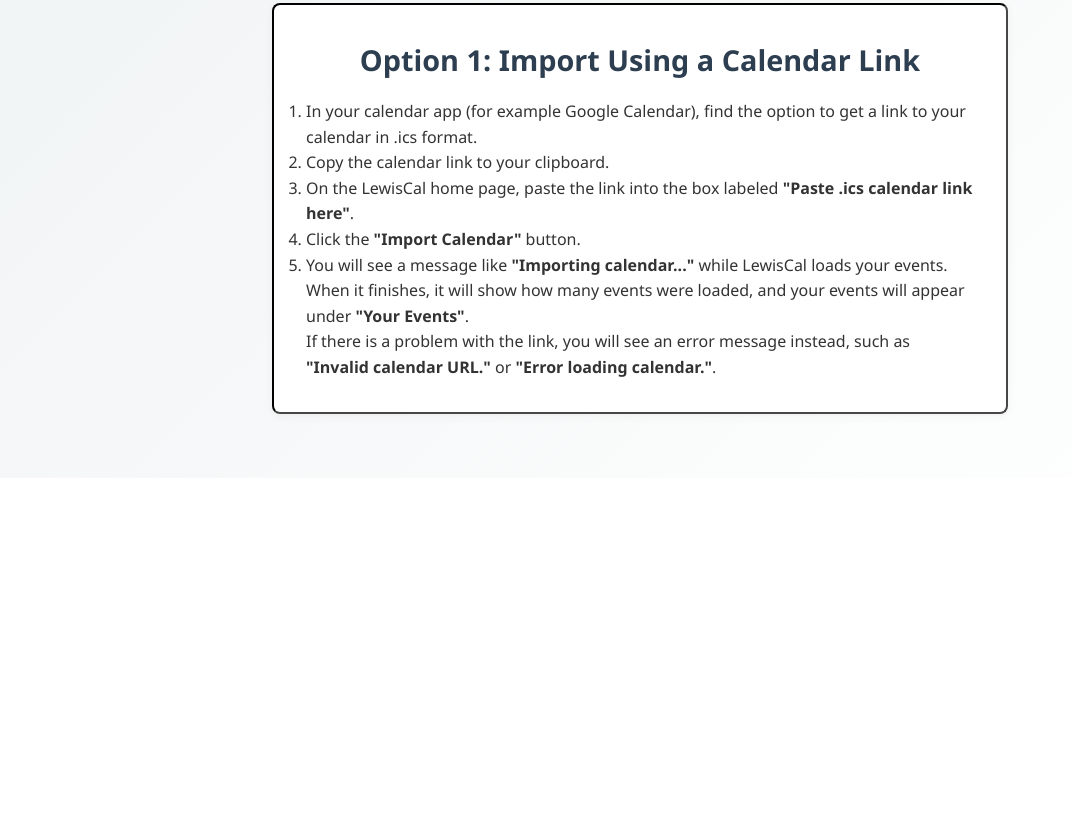
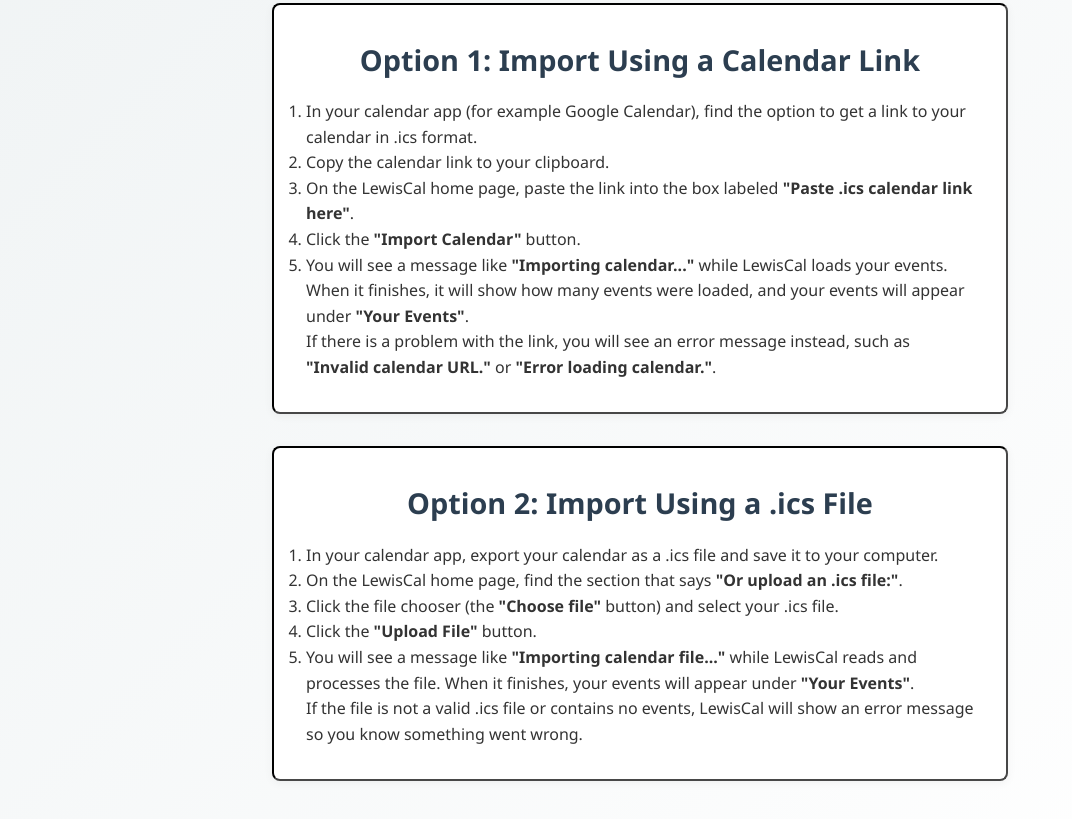
Before and after one commit to DV-SoftEnginFall2025-Sprint-04/LewisCal, a plain HTML site: page frontend/help.html in a window 1280 px wide. Shown: the part 391-1210 px from the top of the page, without its empty margins (0-1072 px from the left). Before the commit the page ends 869 px from the top, so only its background shows below. Drawn offline with Linux system fonts and the light colour scheme.

Commit message:
Update help.html

```diff
--- a/frontend/help.html
+++ b/frontend/help.html
@@ -54,3 +54,33 @@
           <strong>"Error loading calendar."</strong>.
         </p>
       </section>
+
+      <section class="welcome-section">
+        <h2>Option 2: Import Using a .ics File</h2>
+        <ol>
+          <li>
+            In your calendar app, export your calendar as a <code>.ics</code> file
+            and save it to your computer.
+          </li>
+          <li>
+            On the LewisCal home page, find the section that says
+            <strong>"Or upload an .ics file:"</strong>.
+          </li>
+          <li>
+            Click the file chooser (the <strong>"Choose file"</strong> button) and
+            select your <code>.ics</code> file.
+          </li>
+          <li>
+            Click the <strong>"Upload File"</strong> button.
+          </li>
+          <li>
+            You will see a message like <strong>"Importing calendar file..."</strong>
+            while LewisCal reads and processes the file. When it finishes, your events
+            will appear under <strong>"Your Events"</strong>.
+          </li>
+        </ol>
+        <p>
+          If the file is not a valid <code>.ics</code> file or contains no events,
+          LewisCal will show an error message so you know something went wrong.
+        </p>
+      </section>
```
